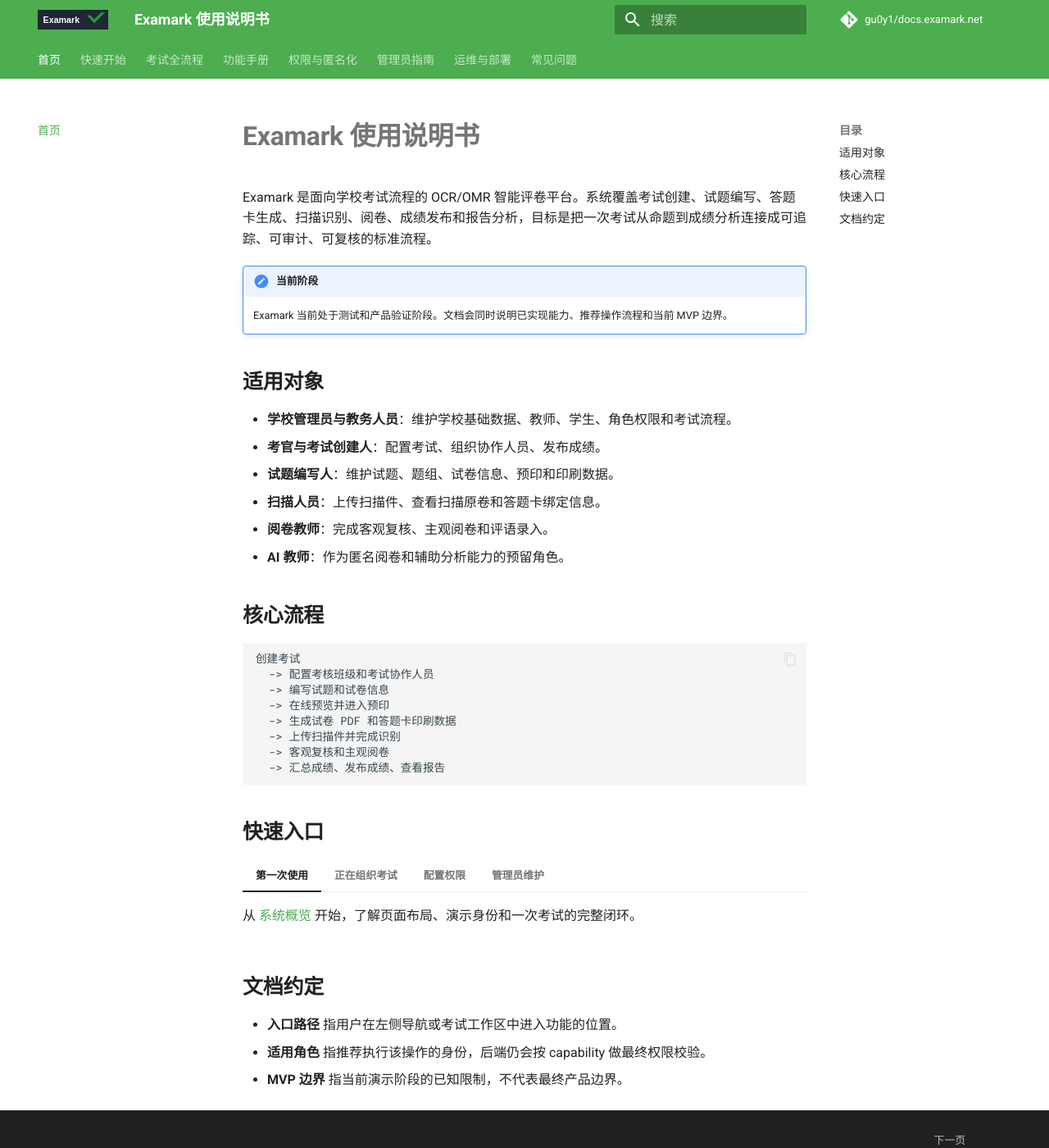
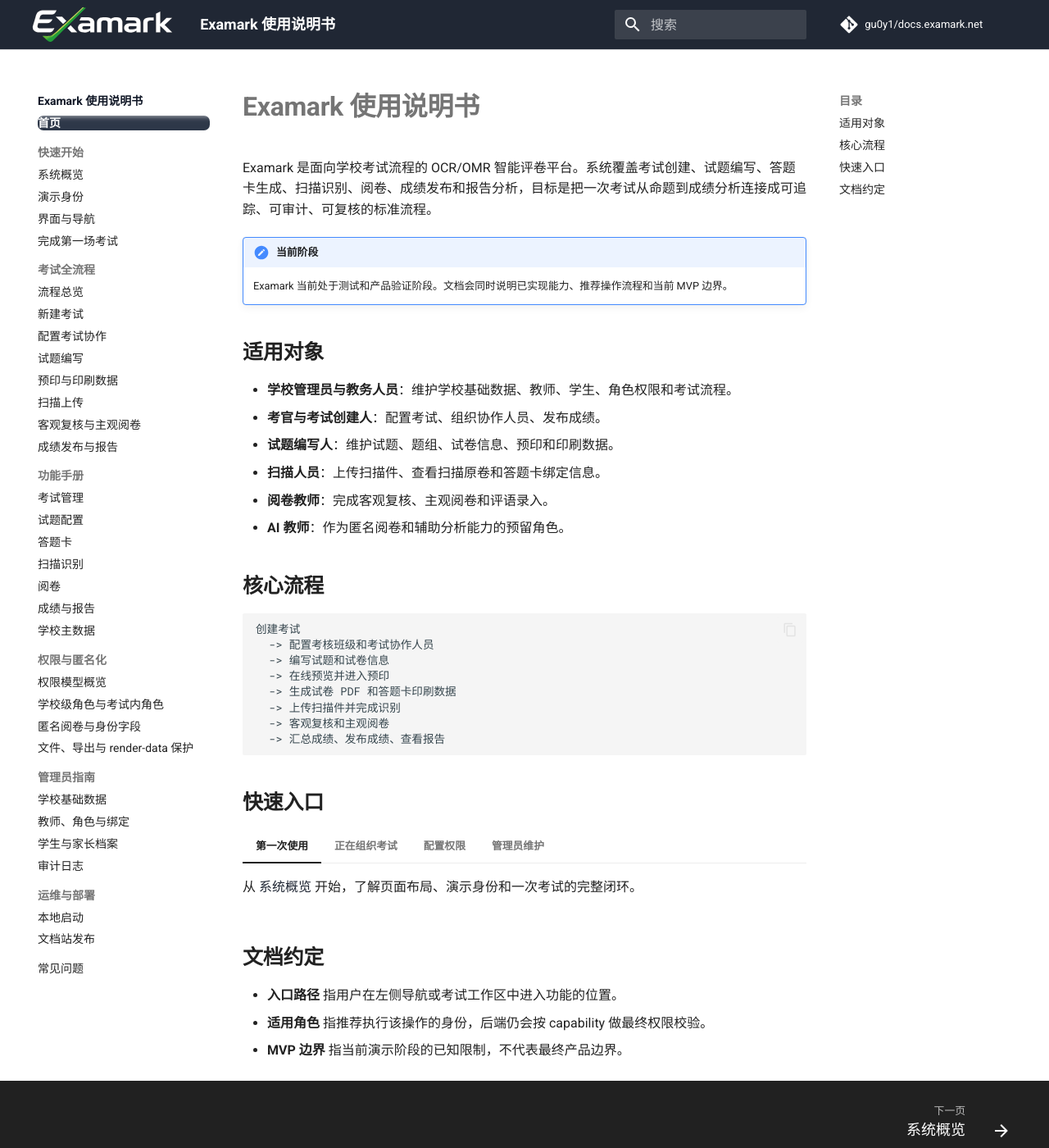
Before and after one commit to gu0y1/docs.examark.net, an MkDocs documentation site: the page built from docs/index.md, in a window 1280 px wide and 1400 px high. Shown: the whole window at 82% size. Built offline with MkDocs 1.6.1 and Material for MkDocs 9.7.7, drawn with Linux system fonts in a browser that asks for light colours; comment, search, counter and statistics services are not loaded.

Commit message:
Polish docs branding and navigation

```diff
--- a/docs/assets/stylesheets/extra.css
+++ b/docs/assets/stylesheets/extra.css
@@ -1,10 +1,77 @@
 :root {
-  --md-primary-fg-color: #229d3a;
-  --md-accent-fg-color: #1f8a34;
+  --md-primary-fg-color: #202734;
+  --md-primary-fg-color--light: #2d3748;
+  --md-primary-fg-color--dark: #171d27;
+  --md-accent-fg-color: #229d3a;
+  --examark-sidebar: #202734;
+  --examark-sidebar-hover: #2d3748;
+  --examark-sidebar-text: #d6dce6;
+  --examark-brand: #229d3a;
+}
+
+.md-header {
+  background-color: var(--examark-sidebar);
+  box-shadow: 0 1px 0 rgba(17, 24, 39, 0.2);
+}
+
+.md-header__button.md-logo {
+  margin: 0.1rem 0.4rem 0.1rem 0;
+  padding: 0.18rem;
+}
+
+.md-header__button.md-logo img,
+.md-header__button.md-logo svg {
+  display: block;
+  width: 8.75rem;
+  height: 2.45rem;
+  object-fit: contain;
+  object-position: left center;
 }
 
 .md-header__title {
   font-weight: 700;
+  margin-left: 0.15rem;
+}
+
+.md-search__form {
+  background-color: rgba(255, 255, 255, 0.12);
+}
+
+.md-search__form:hover {
+  background-color: rgba(255, 255, 255, 0.18);
+}
+
+.md-nav--primary .md-nav__title {
+  color: #111827;
+  font-weight: 700;
+}
+
+.md-nav--primary .md-nav__link {
+  border-radius: 0.35rem;
+  transition:
+    background-color 120ms ease,
+    color 120ms ease;
+}
+
+.md-nav--primary .md-nav__item--active > .md-nav__link,
+.md-nav--primary .md-nav__link--active {
+  background-color: var(--examark-sidebar-hover);
+  color: #ffffff;
+  font-weight: 700;
+}
+
+.md-nav--primary .md-nav__link:hover {
+  background-color: var(--examark-sidebar-hover);
+  color: #ffffff;
+}
+
+.md-nav--secondary .md-nav__link--active,
+.md-nav--secondary .md-nav__link:hover {
+  color: var(--examark-brand);
+}
+
+.md-tabs {
+  display: none;
 }
 
 .md-typeset h1,
--- a/mkdocs.yml
+++ b/mkdocs.yml
@@ -12,7 +12,6 @@ theme:
   logo: assets/examark.svg
   favicon: assets/examark.svg
   features:
-    - navigation.tabs
     - navigation.sections
     - navigation.expand
     - navigation.top
@@ -23,8 +22,8 @@ theme:
     - content.code.copy
   palette:
     - scheme: default
-      primary: green
-      accent: green
+      primary: custom
+      accent: custom
 
 extra_css:
   - assets/stylesheets/extra.css
```
Also changed, not shown: docs/assets/examark.svg.
